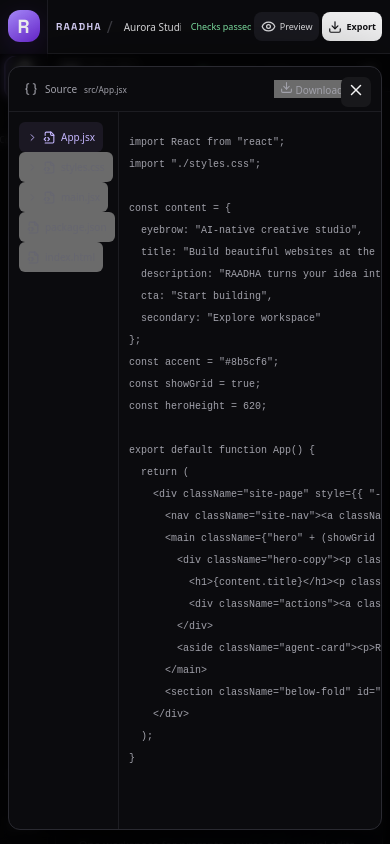
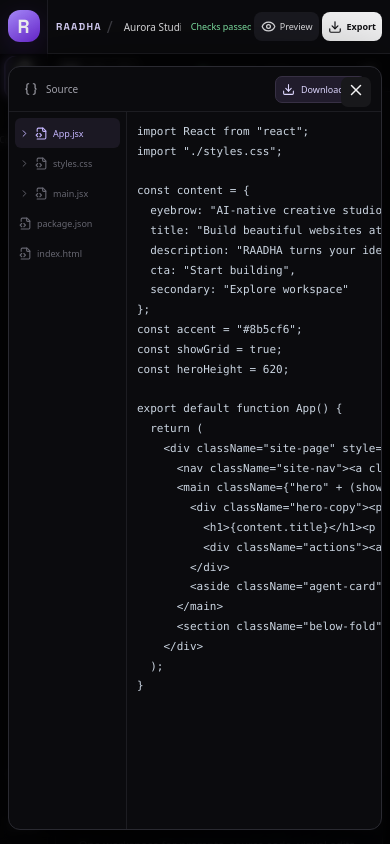
Before and after one commit to Swapnild007/RAADHA, a React (Vite) app: page / in a window 390 px wide. Both pictures are taken after a click on the button "Code". Shown: the top 844 px of the page. Built offline with nearby package versions, Linux system fonts and the light colour scheme.

Commit message:
style: improve generated source viewer on mobile

```diff
--- a/src/styles.css
+++ b/src/styles.css
@@ -77,3 +77,14 @@ body{min-width:0;overflow-x:hidden}
 @media(max-width:800px){
   .save-status{display:none}
 }
+
+/* Real generated-source viewer */
+.code-header>span{display:flex;align-items:center;gap:8px;min-width:0}
+.code-header small{color:#666670;font-size:10px;overflow:hidden;text-overflow:ellipsis;white-space:nowrap}
+.source-download{display:flex;align-items:center;gap:6px;background:#211c2c;border:1px solid #373044;color:#ddd6fe;border-radius:7px;padding:7px 9px;font-size:10px;white-space:nowrap;cursor:pointer}
+.code-files{overflow:auto}
+.code-file{width:100%;border:0;background:transparent;text-align:left;cursor:pointer}
+.code-preview{min-width:0;overflow:auto;padding:16px}
+.source-code{margin:0;min-width:max-content;white-space:pre;font:11px/1.8 ui-monospace,SFMono-Regular,Menlo,monospace;color:#cbd5e1}
+.source-code code{font:inherit}
+@media(max-width:700px){.code-body{grid-template-columns:118px minmax(0,1fr)}.code-files{padding:6px}.code-file{padding:0 4px;font-size:9px}.code-preview{padding:10px}.code-header small{display:none}.source-download{font-size:9px;padding:6px}}
```
